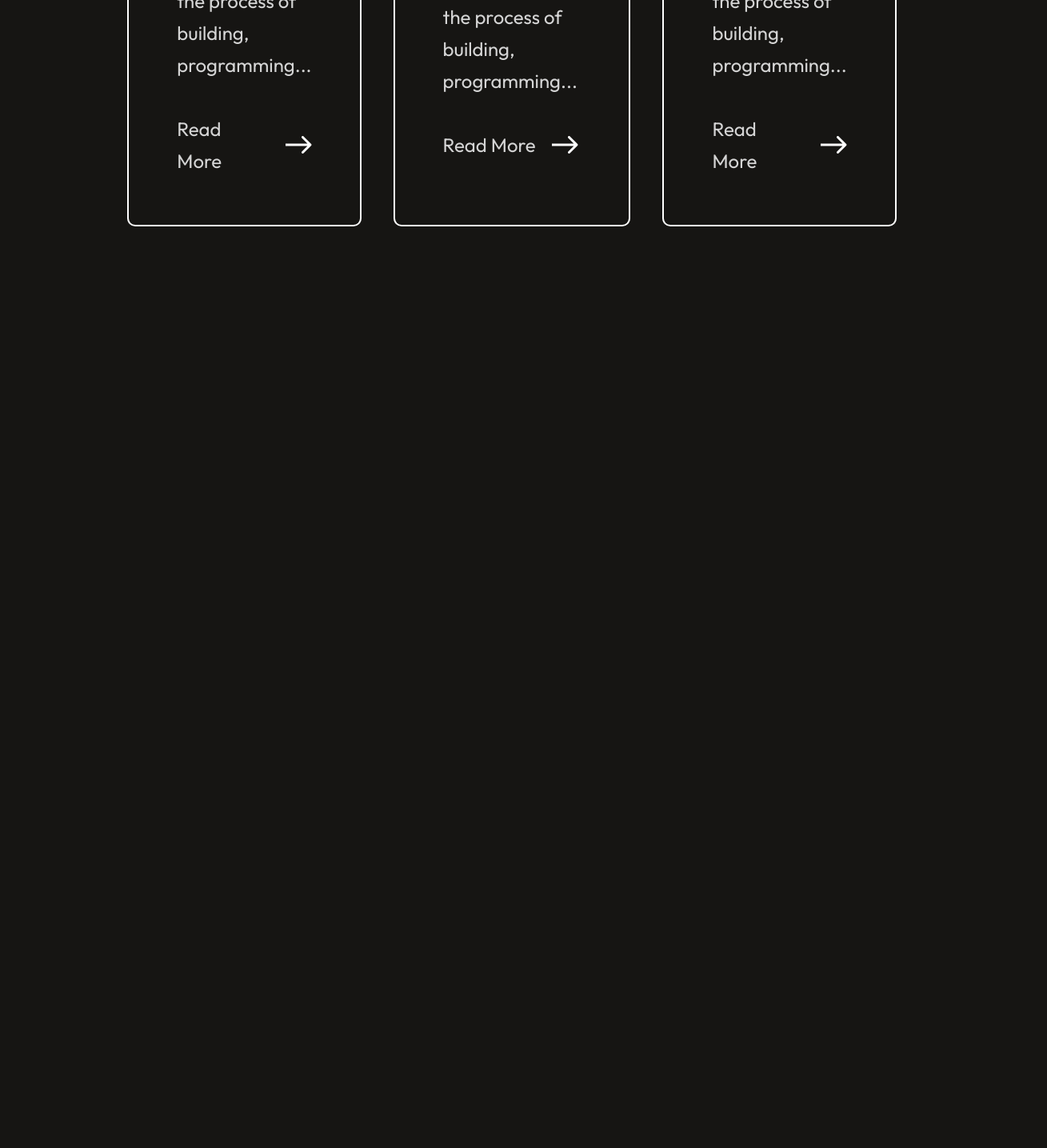
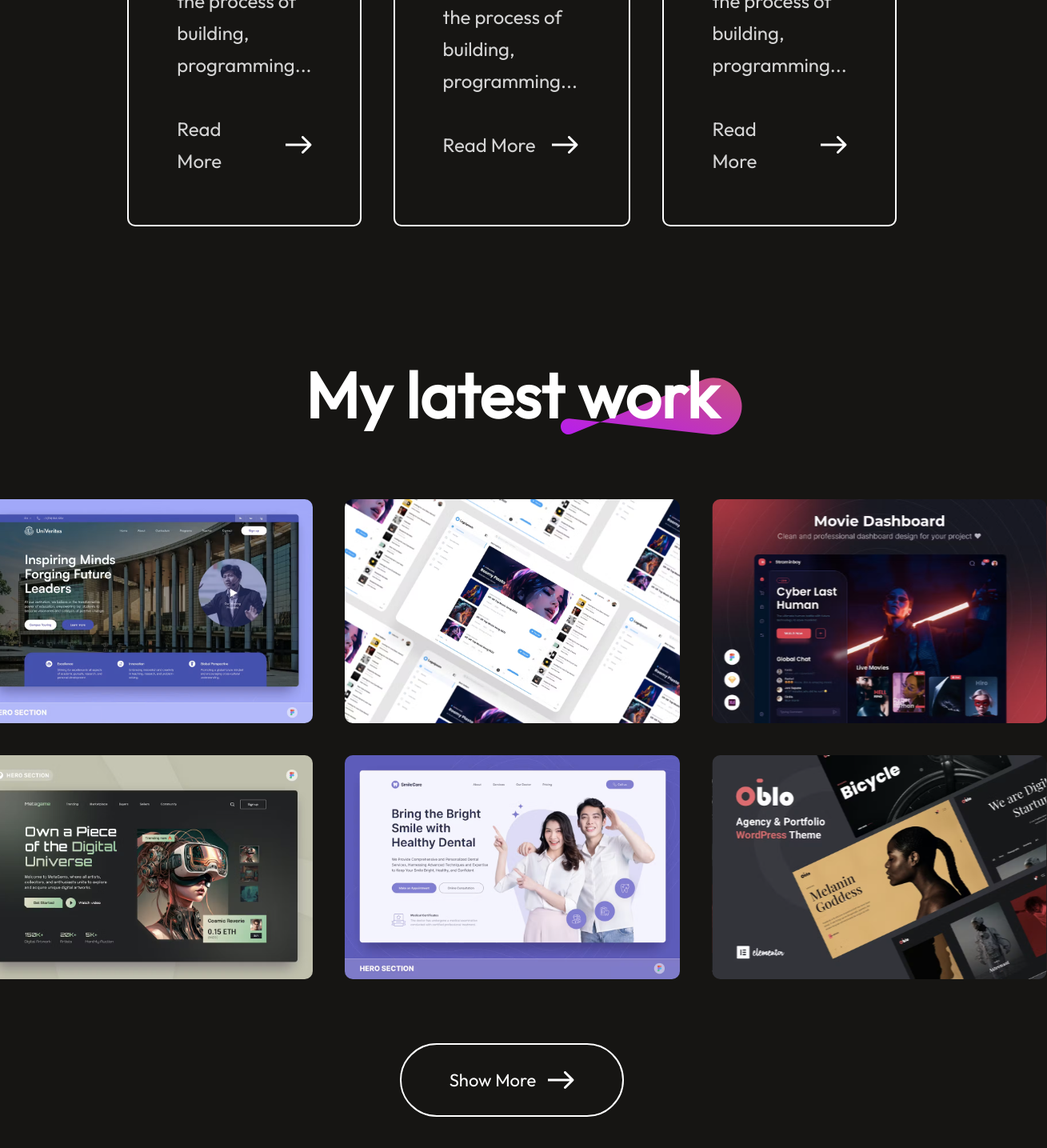
Before and after one commit to DavidCarG/Portfolio, a React (Vite) app: page / in a window 1280 px wide. Shown: the part 3787-5222 px from the top of the page at 80% size, 1309 px wide, since content can reach past the window. Before the commit the page ends 4150 px from the top, so only its background shows below. Built offline with nearby package versions, Linux system fonts and the light colour scheme.

Commit message:
Create initial version of the MyWork section

```diff
--- a/src/App.jsx
+++ b/src/App.jsx
@@ -1,6 +1,7 @@
 import React from "react";
 import About from "./components/About/About";
 import Hero from "./components/Hero/Hero";
+import MyWork from "./components/MyWork/MyWork";
 import Navbar from "./components/Navbar/Navbar";
 import Services from "./components/Services/Services";
 
@@ -11,6 +12,7 @@ const App = () => {
       <Hero />
       <About />
       <Services />
+      <MyWork />
     </div>
   );
 };
--- /dev/null
+++ b/src/components/MyWork/MyWork.css
@@ -0,0 +1,64 @@
+.mywork {
+  display: flex;
+  flex-direction: column;
+  align-items: center;
+  justify-content: center;
+  gap: 80px;
+  margin: 80px 170px;
+}
+
+.mywork-title {
+  position: relative;
+}
+
+.mywork-title h1 {
+  padding: 0px 30px;
+  font-size: 80px;
+  font-weight: 600;
+}
+
+.mywork-title img {
+  position: absolute;
+  bottom: 0;
+  right: 0;
+  z-index: -1;
+}
+
+.mywork-container {
+  display: grid;
+  grid-template-columns: 1fr 1fr 1fr;
+  gap: 40px;
+}
+
+.mywork-container img {
+  box-sizing: border-box;
+  width: 419px;
+  height: 280px;
+  transition: 0.3s;
+  cursor: pointer;
+}
+
+.mywork-container img:hover {
+  transform: scale(1.1);
+  border: 4px solid #ff00ff;
+  border-radius: 10px;
+  transition: all 0.3s;
+}
+
+.mywork-showmore {
+  display: flex;
+  gap: 15px;
+  border-radius: 50px;
+  border: 2px solid white;
+  padding: 30px 60px;
+  font-size: 22px;
+  font-weight: 500;
+  margin-bottom: 80px;
+  transition: all 0.6s;
+  cursor: pointer;
+}
+
+.mywork-showmore:hover {
+  gap: 30px;
+  transition: all 0.6s;
+}
--- /dev/null
+++ b/src/components/MyWork/MyWork.jsx
@@ -0,0 +1,29 @@
+import React from "react";
+import "./MyWork.css";
+import theme_pattern from "../../assets/theme_pattern.svg";
+import mywork_data from "../../assets/mywork_data";
+import arrow_icon from "../../assets/arrow_icon.svg";
+
+const MyWork = () => {
+  return (
+    <div className="mywork">
+      <div className="mywork-title">
+        <h1>My latest work</h1>
+        <img src={theme_pattern} alt="" />
+      </div>
+
+      <div className="mywork-container">
+        {mywork_data.map((work, index) => {
+          return <img key={index} src={work.w_img} alt="" />;
+        })}
+      </div>
+
+      <div className="mywork-showmore">
+        <p>Show More</p>
+        <img src={arrow_icon} alt="" />
+      </div>
+    </div>
+  );
+};
+
+export default MyWork;
```
